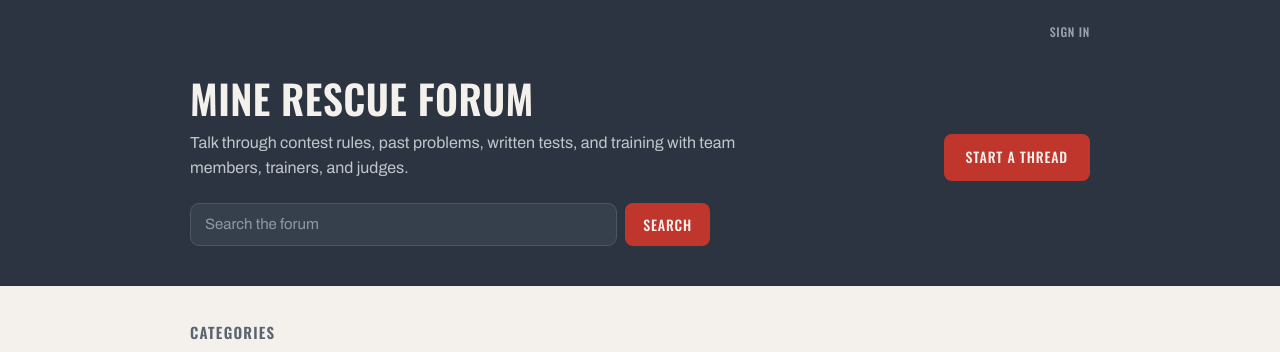
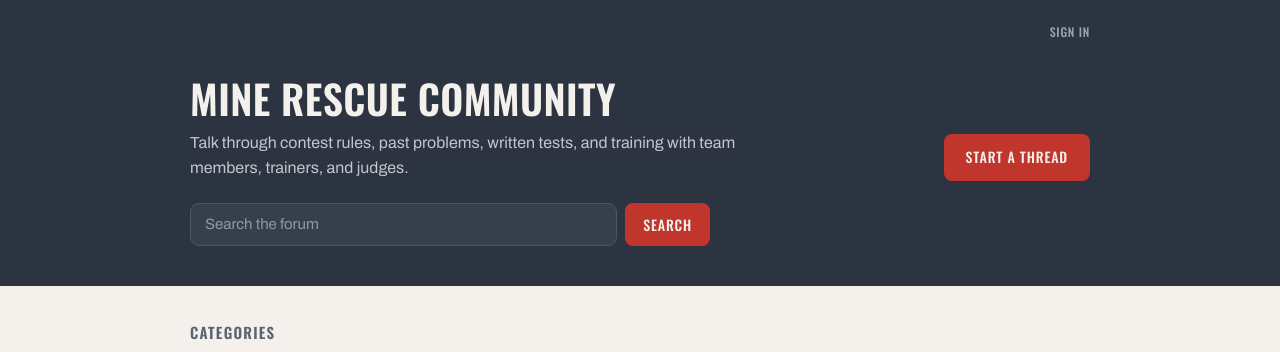
Before and after one commit to jakeolson657/Mine_Rescue_Center, a Django app: page /forum/ in a window 1280 px wide. Shown: the part 66-418 px from the top of the page. Run offline with Django 5.2, Linux system fonts and the light colour scheme; data comes from the database, SQL or seed files in the repository; data that the repository does not hold is empty.

Commit message:
Call the forum home page "Mine Rescue Community"
Co-Authored-By: Claude Opus 5.5 <noreply@anthropic.com>

```diff
--- a/forum/templates/forum/index.html
+++ b/forum/templates/forum/index.html
@@ -3,7 +3,7 @@
 {% block head %}
 <div class="fm-head-row">
     <div>
-        <h1>Mine Rescue Forum</h1>
+        <h1>Mine Rescue Community</h1>
         <p class="lede">Talk through contest rules, past problems, written tests, and training with team members, trainers, and judges.</p>
     </div>
     <a class="btn btn-red" href="{% url 'forum:new_thread' %}">Start a thread</a>
```
